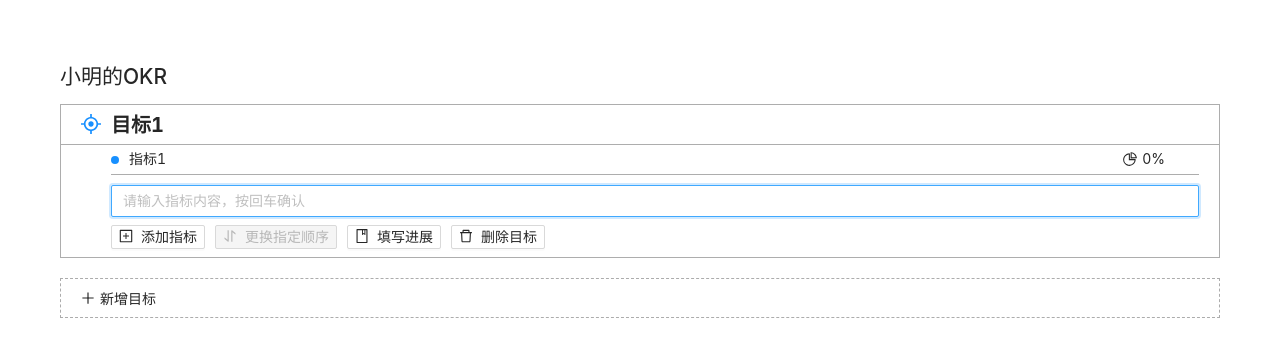
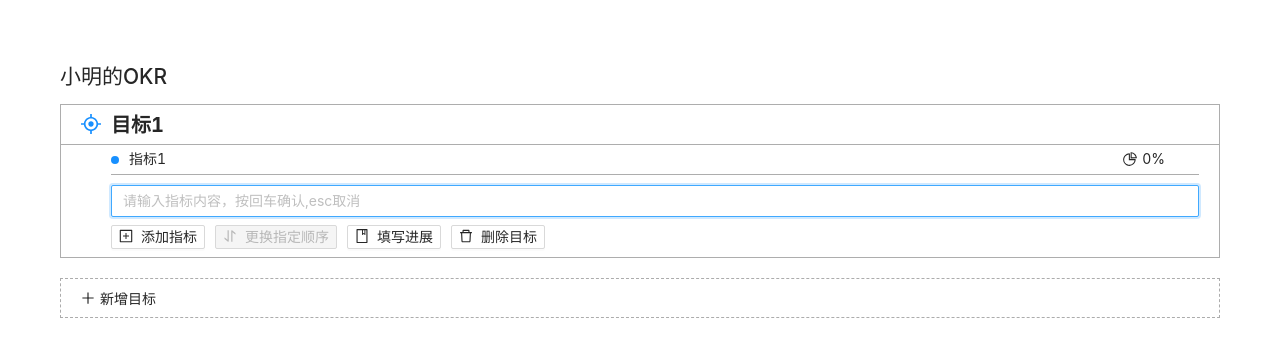
Before and after one commit to echoes-link/z-okr, a Vue app: page /#/ in a window 1280 px wide. Both pictures are taken after a click on the button "添加指标". Shown: the top 356 px of the page. Built offline with nearby package versions, Linux system fonts and the light colour scheme.

Commit message:
update:样式

```diff
--- a/src/views/Home.vue
+++ b/src/views/Home.vue
@@ -81,8 +81,9 @@
         >
           <a-input
             id="ix"
+            @keyup.esc="isAdd = false"
             v-model:value="targerVal"
-            placeholder="请输入指标内容，按回车确认"
+            placeholder="请输入指标内容，按回车确认,esc取消"
             @pressEnter="addIndex(item)"
             @blur="addIndex(item)"
           ></a-input>
@@ -142,8 +143,9 @@
         v-if="isCreate"
       >
         <a-input
-          placeholder="请输入目标名称,按回车确认"
+          placeholder="请输入目标内容，按回车确认,esc取消"
           id="ip"
+          @keyup.esc="isCreate = false"
           v-model:value="title"
           @blur="addIndex"
           @pressEnter="addIndex"
```
